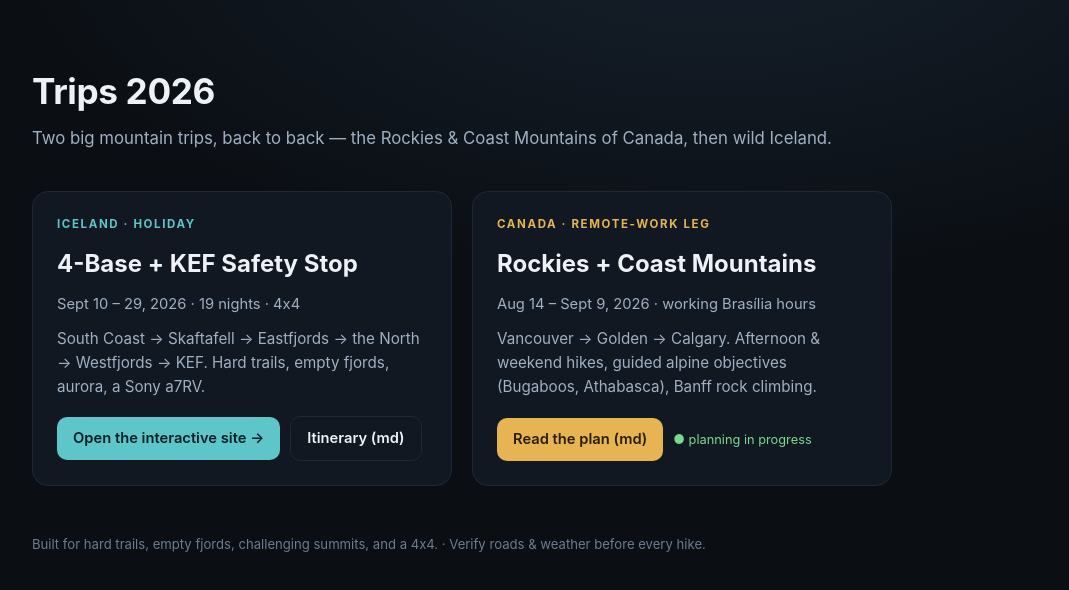
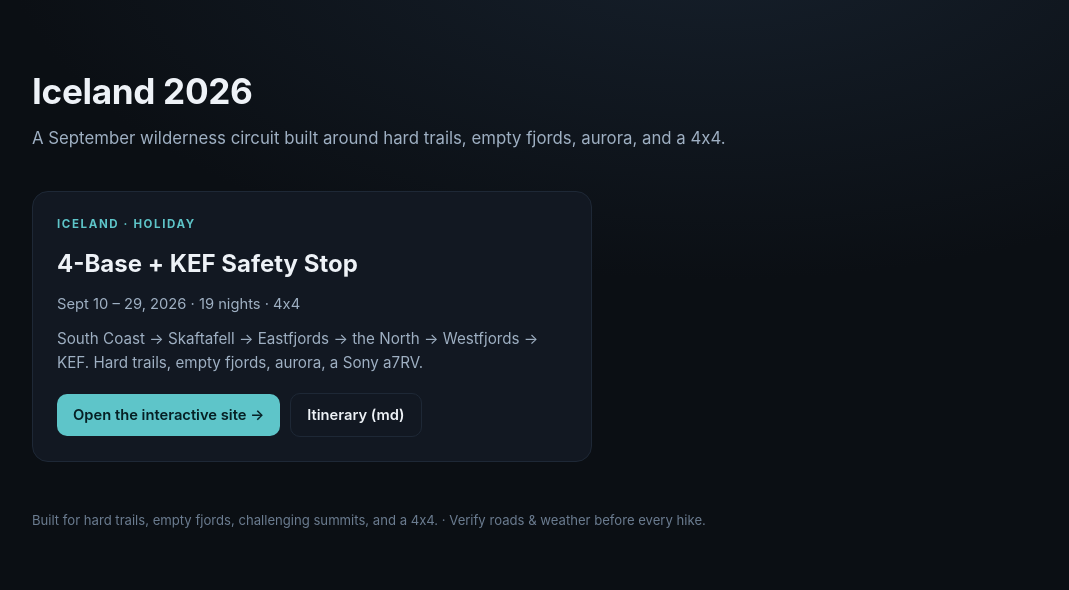
Before and after one commit to jwehrmann/holiday-plan, a plain HTML site: page index.html in a window 1280 px wide. Shown: the whole page, without its empty margins (178-1247 px from the left). Drawn offline with Linux system fonts and the light colour scheme.

Commit message:
Focus landing page on Iceland

```diff
--- a/index.html
+++ b/index.html
@@ -3,7 +3,7 @@
 <head>
 <meta charset="utf-8">
 <meta name="viewport" content="width=device-width, initial-scale=1">
-<title>Trips 2026 · Iceland &amp; Canada</title>
+<title>Iceland 2026 · Wilderness Itinerary</title>
 <style>
   :root{--bg:#0b0f14;--card:#121822;--ink:#eef2f7;--muted:#9fb0c3;--accent:#5ec5c9;--accent2:#7bd88f;--gold:#e6b453;--line:#1e2836}
   *{box-sizing:border-box}
@@ -12,30 +12,27 @@
   .wrap{max-width:900px;margin:0 auto;padding:64px 20px 80px}
   h1{font-size:2.2rem;margin:0 0 6px;letter-spacing:-.01em}
   .sub{color:var(--muted);margin:0 0 40px;font-size:1.05rem}
-  .grid{display:grid;grid-template-columns:1fr 1fr;gap:20px}
-  @media(max-width:680px){.grid{grid-template-columns:1fr}}
+  .grid{display:grid;grid-template-columns:minmax(0,1fr);gap:20px;max-width:560px}
   .card{background:var(--card);border:1px solid var(--line);border-radius:16px;padding:24px;display:flex;flex-direction:column;gap:10px;
     transition:transform .15s ease,border-color .15s ease}
   .card:hover{transform:translateY(-3px);border-color:#2c3a4c}
   .tag{font-size:.72rem;letter-spacing:.14em;text-transform:uppercase;font-weight:700}
-  .ice .tag{color:var(--accent)} .can .tag{color:var(--gold)}
+  .ice .tag{color:var(--accent)}
   .card h2{margin:2px 0 0;font-size:1.5rem}
   .dates{color:var(--muted);font-size:.92rem}
   .desc{color:var(--muted);font-size:.95rem;margin:2px 0 8px}
   .btns{margin-top:auto;display:flex;flex-wrap:wrap;gap:10px;align-items:center}
   a.btn{display:inline-block;padding:10px 16px;border-radius:10px;font-weight:600;font-size:.92rem;text-decoration:none}
   a.primary{background:var(--accent);color:#062024}
-  .can a.primary{background:var(--gold);color:#2a1e05}
   a.ghost{border:1px solid var(--line);color:var(--ink)}
   a.ghost:hover{border-color:#33465a}
-  .status{font-size:.8rem;color:var(--accent2)}
   footer{margin-top:48px;color:#6b7c90;font-size:.82rem}
 </style>
 </head>
 <body>
 <div class="wrap">
-  <h1>Trips 2026</h1>
-  <p class="sub">Two big mountain trips, back to back — the Rockies &amp; Coast Mountains of Canada, then wild Iceland.</p>
+  <h1>Iceland 2026</h1>
+  <p class="sub">A September wilderness circuit built around hard trails, empty fjords, aurora, and a 4x4.</p>
 
   <div class="grid">
     <div class="card ice">
@@ -48,17 +45,6 @@
         <a class="btn ghost" href="https://github.com/jwehrmann/holiday-plan/blob/main/iceland/itinerary.md">Itinerary (md)</a>
       </div>
     </div>
-
-    <div class="card can">
-      <span class="tag">Canada · Remote-work leg</span>
-      <h2>Rockies + Coast Mountains</h2>
-      <span class="dates">Aug 14 – Sept 9, 2026 · working Brasília hours</span>
-      <p class="desc">Vancouver → Golden → Calgary. Afternoon &amp; weekend hikes, guided alpine objectives (Bugaboos, Athabasca), Banff rock climbing.</p>
-      <div class="btns">
-        <a class="btn primary" href="https://github.com/jwehrmann/holiday-plan/blob/main/canada/itinerary.md">Read the plan (md)</a>
-        <span class="status">● planning in progress</span>
-      </div>
-    </div>
   </div>
 
   <footer>Built for hard trails, empty fjords, challenging summits, and a 4x4. · Verify roads &amp; weather before every hike.</footer>
```
